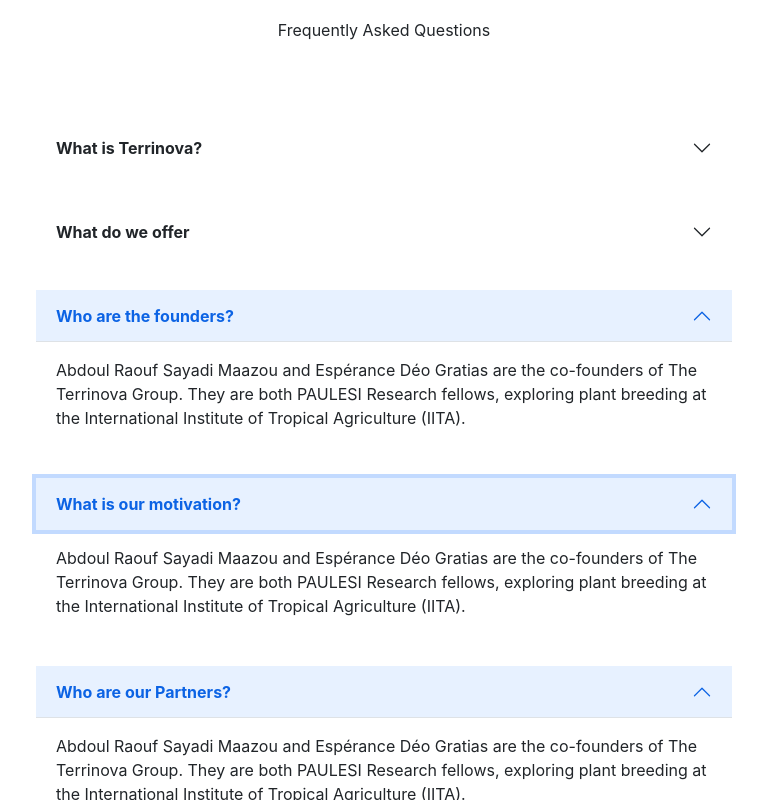
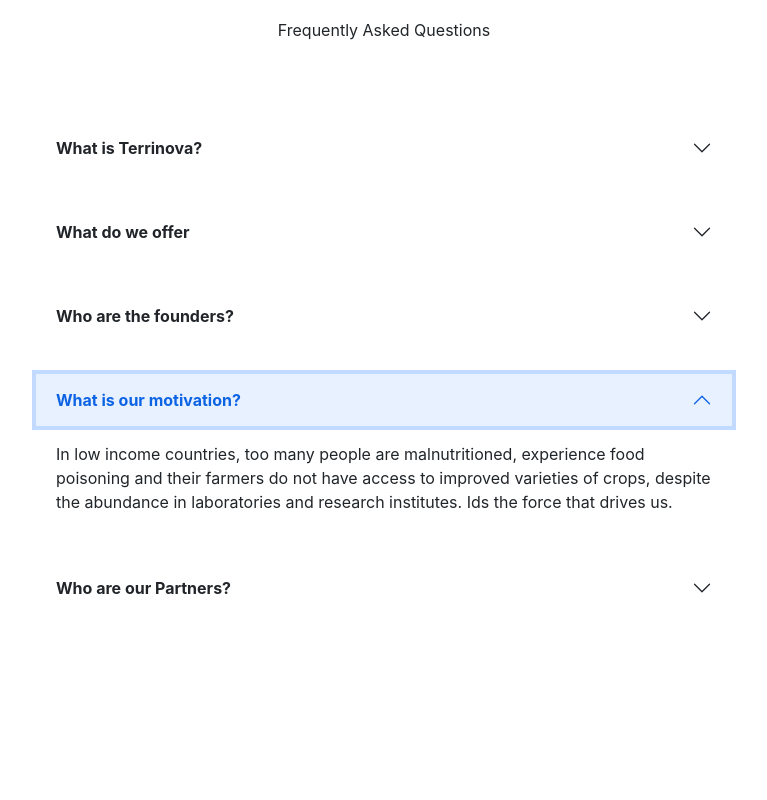
Before and after one commit to Rhoda-bot/Terrinova, a JavaScript app: page / in a window 1280 px wide. Both pictures are taken after a click on the button "What is our motivation?". Shown: the part 4389-5189 px from the top of the page, without its empty margins (256-1023 px from the left). Built offline with nearby package versions, Linux system fonts and the light colour scheme; the HTML template or start-up script is replaced by a standard one; a web font is replaced by a local one.

Commit message:
align the texts on the header section.

```diff
--- a/src/components/Faqs/faqs.js
+++ b/src/components/Faqs/faqs.js
@@ -46,26 +46,33 @@
                 </div>
                 <div className="p-3">
                 <div class="accordion-item text-start">
-                  <h2 class="accordion-header" id="flush-headingThree">
-                    <button class="accordion-button collapsed" type="button" data-bs-toggle="collapse" data-bs-target="#flush-collapseThree" aria-expanded="false" aria-controls="flush-collapseThree">
+                  <h2 class="accordion-header" id="flush-headingFour">
+                    <button class="accordion-button collapsed" type="button" data-bs-toggle="collapse" data-bs-target="#flush-collapseFour" aria-expanded="false" aria-controls="flush-collapseThree">
                       <b>What is our motivation?</b>
                     </button>
                   </h2>
-                  <div id="flush-collapseThree" class="accordion-collapse collapse" aria-labelledby="flush-headingThree" data-bs-parent="#accordionFlushExample">
-                    <div class="accordion-body">Abdoul Raouf Sayadi Maazou and Espérance Déo Gratias are the co-founders of The Terrinova Group. They are both PAULESI Research fellows, exploring plant breeding at the International Institute of Tropical Agriculture (IITA).
+                  <div id="flush-collapseFour" class="accordion-collapse collapse" aria-labelledby="flush-headingFour" data-bs-parent="#accordionFlushExample">
+                    <div class="accordion-body">
+                    In low income countries, too many people are malnutritioned,
+                    experience food poisoning and their farmers  do not have access to improved varieties of crops,
+                    despite the abundance in laboratories and research institutes. Ids the force that drives us.
                     </div>
                   </div>
                 </div>
                 </div>
                 <div className="p-3">
                 <div class="accordion-item text-start">
-                  <h2 class="accordion-header" id="flush-headingThree">
-                    <button class="accordion-button collapsed" type="button" data-bs-toggle="collapse" data-bs-target="#flush-collapseThree" aria-expanded="false" aria-controls="flush-collapseThree">
+                  <h2 class="accordion-header" id="flush-headingFive">
+                    <button class="accordion-button collapsed" type="button" data-bs-toggle="collapse" data-bs-target="#flush-collapseFive" aria-expanded="false" aria-controls="flush-collapseThree">
                       <b>Who are our Partners?</b>
                     </button>
                   </h2>
-                  <div id="flush-collapseThree" class="accordion-collapse collapse" aria-labelledby="flush-headingThree" data-bs-parent="#accordionFlushExample">
-                    <div class="accordion-body">Abdoul Raouf Sayadi Maazou and Espérance Déo Gratias are the co-founders of The Terrinova Group. They are both PAULESI Research fellows, exploring plant breeding at the International Institute of Tropical Agriculture (IITA).
+                  <div id="flush-collapseFive" class="accordion-collapse collapse" aria-labelledby="flush-headingFive" data-bs-parent="#accordionFlushExample">
+                    <div class="accordion-body">
+                    Our partners are Ennovate Lab, a Startup foundry and innovation hub,
+                     Afrilabs, GIZ and Pan-African University,
+                     with a network organisation of over 300 Innovation
+                      centres across 50 African countries.
                     </div>
                   </div>
                 </div>
```
